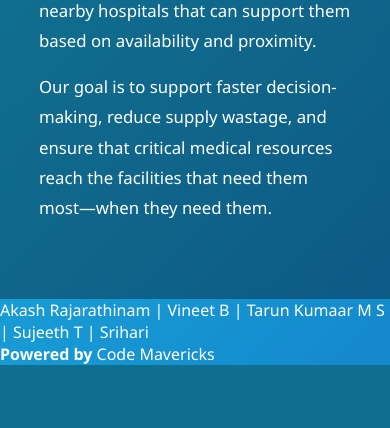
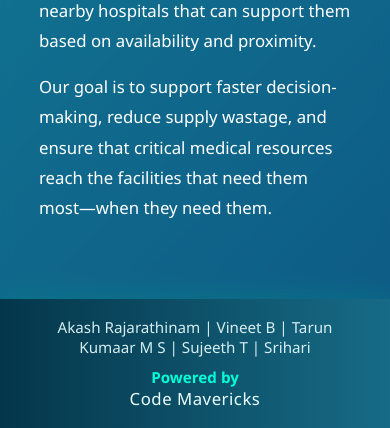
Before and after one commit to nulltheory23/PULSE---A-Smart-Supply-Sync, a Flask app: page / in a window 390 px wide. Shown: the part 1237-1665 px from the top of the page. Before the commit the page ends 1602 px from the top, so only its background shows below. Run offline with Flask 3, Linux system fonts and the light colour scheme.

Commit message:
Update style.css

```diff
--- a/static/style.css
+++ b/static/style.css
@@ -151,3 +151,46 @@ body {
     padding: 60px 10%;
   }
 }
+/* FOOTER */
+.footer {
+  display: flex;
+  justify-content: space-between;
+  align-items: center;
+  padding: 18px 40px;
+  background: linear-gradient(90deg, #04364a, #176b87);
+  box-shadow: 0 -4px 20px rgba(0, 255, 200, 0.25);
+  color: #eaffff;
+  font-size: 0.95rem;
+}
+
+.footer-left {
+  opacity: 0.9;
+}
+
+.footer-right {
+  text-align: right;
+}
+
+.footer-right strong {
+  display: block;
+  font-weight: 700;
+  color: #00ffd5;
+}
+
+.footer-right span {
+  font-size: 1.05rem;
+  letter-spacing: 0.5px;
+}
+
+/* FOOTER RESPONSIVE */
+@media (max-width: 768px) {
+  .footer {
+    flex-direction: column;
+    gap: 10px;
+    text-align: center;
+  }
+
+  .footer-right {
+    text-align: center;
+  }
+}
```
